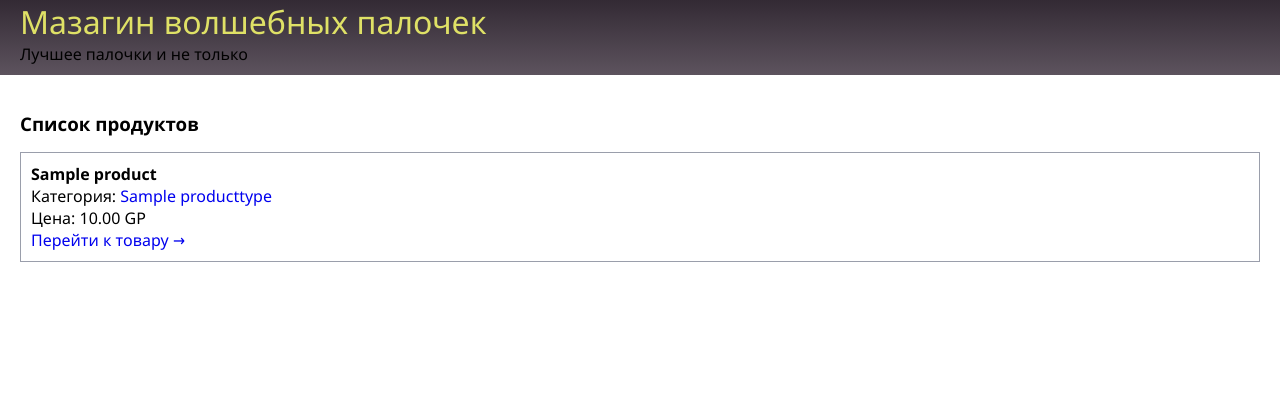
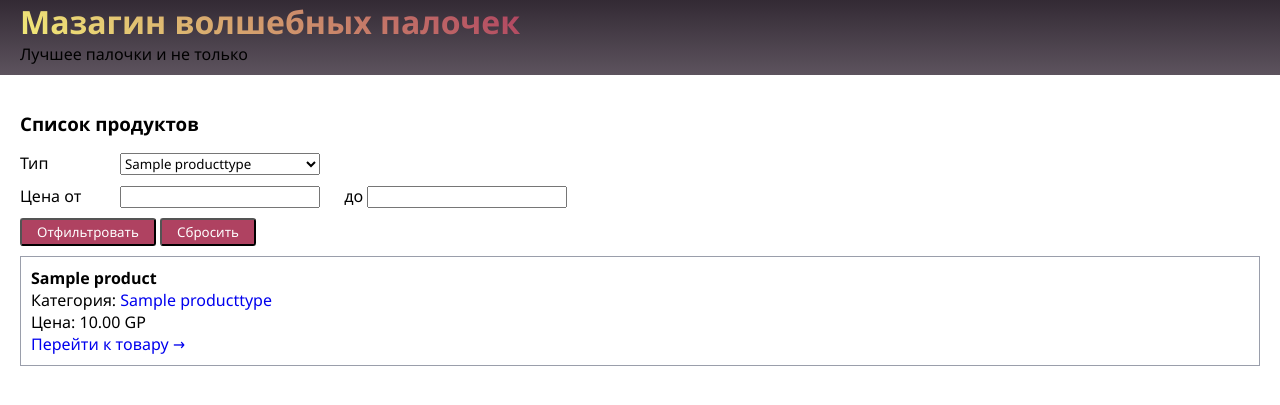
Before and after one commit to TatianaBezmenova/magic-sticks-shop, a Django app: page /product/ in a window 1280 px wide. Shown: the top 405 px of the page. Run offline with Django 3.2, Linux system fonts and the light colour scheme; tables that the repository leaves empty hold one stand-in row (values such as "Sample post").

Commit message:
Добавлен поиск товаров

```diff
--- a/src/product/templates/product/product_list.html
+++ b/src/product/templates/product/product_list.html
@@ -9,6 +9,31 @@
 {% endblock %}
 
 {% block content %}
+    <form action="{% url 'product:product_list' %}" method="get">
+        <div>
+            <div class="search-form-row">
+                <div class="search-form-label">Тип</div>
+                <div>
+                    <select name="type">
+                        {% for type in product_type_list %}
+                            <option value="{{type.id}}">{{type.name}}</option>
+                        {% endfor%}
+                    </select>
+                </div>
+            </div>
+            <div class="search-form-row">
+                <div class="search-form-label">Цена от</div>
+                <div>
+                    <input type="number" name="price_start">
+                    до <input type="number" name="price_end">
+                </div>
+            </div>
+        </div>
+
+        <button class="button" type="submit">Отфильтровать</button>
+        <button class="button"><a href="{% url 'product:product_list' %}">Сбросить</a></button>
+    </form>
+
     {% for object in object_list%}
         <div class="product-card">
             <h4>{{object.name}}</h4>
--- a/src/product/views.py
+++ b/src/product/views.py
@@ -2,6 +2,9 @@ from django.shortcuts import render, get_object_or_404
 from django.views.generic import DetailView, ListView
 from .models import Product, ProductType
 
+import logging
+
+log = logging.getLogger(__name__)
 
 class ProductDetailView(DetailView):
     model = Product
@@ -25,6 +28,23 @@ class ProductListView(ListView):
     model = Product
     paginate_by = 20
 
+    def get_queryset(self):
+        queryset = super().get_queryset().prefetch_related('type')
+
+        if 'type' in self.request.GET:
+            queryset = queryset.filter(type_id=self.request.GET['type'])
+        if 'price_start' in self.request.GET:
+            queryset = queryset.filter(price__gte=self.request.GET['price_start'])
+        if 'price_end' in self.request.GET:
+            queryset = queryset.filter(price__lte=self.request.GET['price_end'])
+
+        return queryset
+
+    def get_context_data(self, **kwargs):
+        context = super().get_context_data()
+        context['product_type_list'] = ProductType.objects.all()
+        return context
+
 
 def product_type_detail(request, slug):
     product_type = get_object_or_404(ProductType, slug=slug)
--- a/static/css/style.css
+++ b/static/css/style.css
@@ -3,11 +3,14 @@
     --color-gray-dark: #332a34;
     --color-gray-light: #9A9EAB;
     /*yellow*/
-    --color-primary-dark: #aaae35;
+    /* --color-primary-dark: #aaae35;
     --color-primary: #DFE166;
     --color-primary-light: #dfe166ab;
     --color-secondary: #2D1A65;
-    --color-secondary-light: #9582CD;
+    --color-secondary-light: #9582CD; */
+    --color-pink: #af4261;
+    --color-pink-light: #af426167;
+    --color-yellow: #f3ec78;
 }
 
 *,
@@ -33,15 +36,19 @@ a {
 }
 
 .header a {
-    color: var(--color-primary);
+    background: -webkit-linear-gradient(45deg, var(--color-yellow), var(--color-pink));
+    -webkit-background-clip: text;
+    -webkit-text-fill-color: transparent;
 }
 
 .header a:hover {
-    color: var(--color-primary-dark);
+    background: -webkit-linear-gradient(45deg, var(--color-pink), var(--color-yellow));
+    -webkit-background-clip: text;
+    -webkit-text-fill-color: transparent;
 }
 
 .section_content a:hover {
-    background-color: var(--color-primary-light);
+    background-color: var(--color-yellow);
     border-radius: 3px;
     padding: 1px 0px;
 }
@@ -55,6 +62,7 @@ a {
 
 .header_name a {
     font-size: 2em;
+    font-weight: bolder;
 }
 
 .section_content {
@@ -76,7 +84,42 @@ a {
 }
 
 .text-selection {
-    background-color: var(--color-secondary-light);
-    padding: 3px 10px;
+    background-color: var(--color-pink-light);
+    padding: 1px 10px;
     border-radius: 3px;
 }
+
+.search-form-row {
+    display: flex;
+    margin-bottom: 10px;
+}
+
+.search-form-row input,
+select {
+    margin-right: 20px;
+    width: 200px;
+}
+
+.search-form-label {
+    width: 100px;
+}
+
+.button {
+    border-radius: 3px;
+    color: white;
+    background: var(--color-pink);
+    padding: 3px 15px;
+}
+
+.button:hover {
+    background: -webkit-linear-gradient(45deg, var(--color-pink), var(--color-pink-light));
+}
+
+.button a {
+    color: white;
+}
+
+.button a:hover {
+    color: white;
+    background-color: transparent;
+}
```
Also changed, not shown: README.md.
